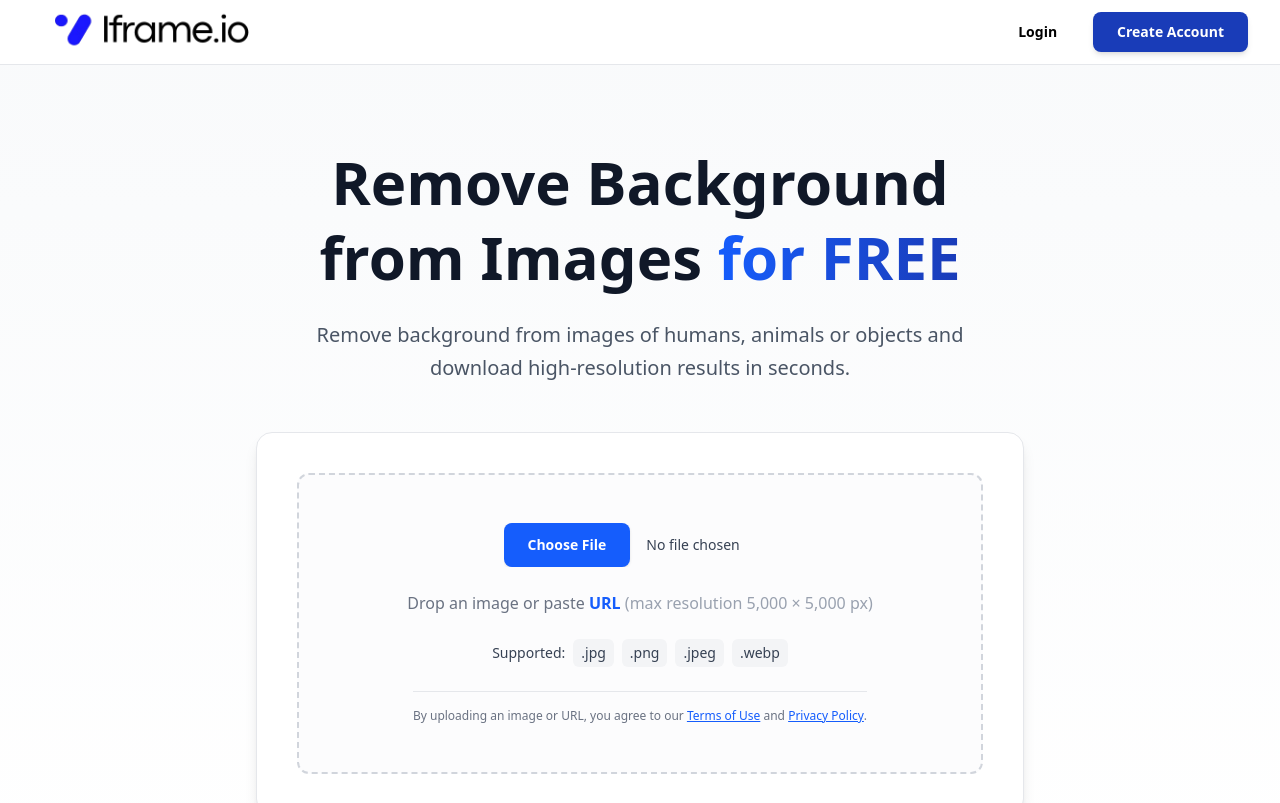
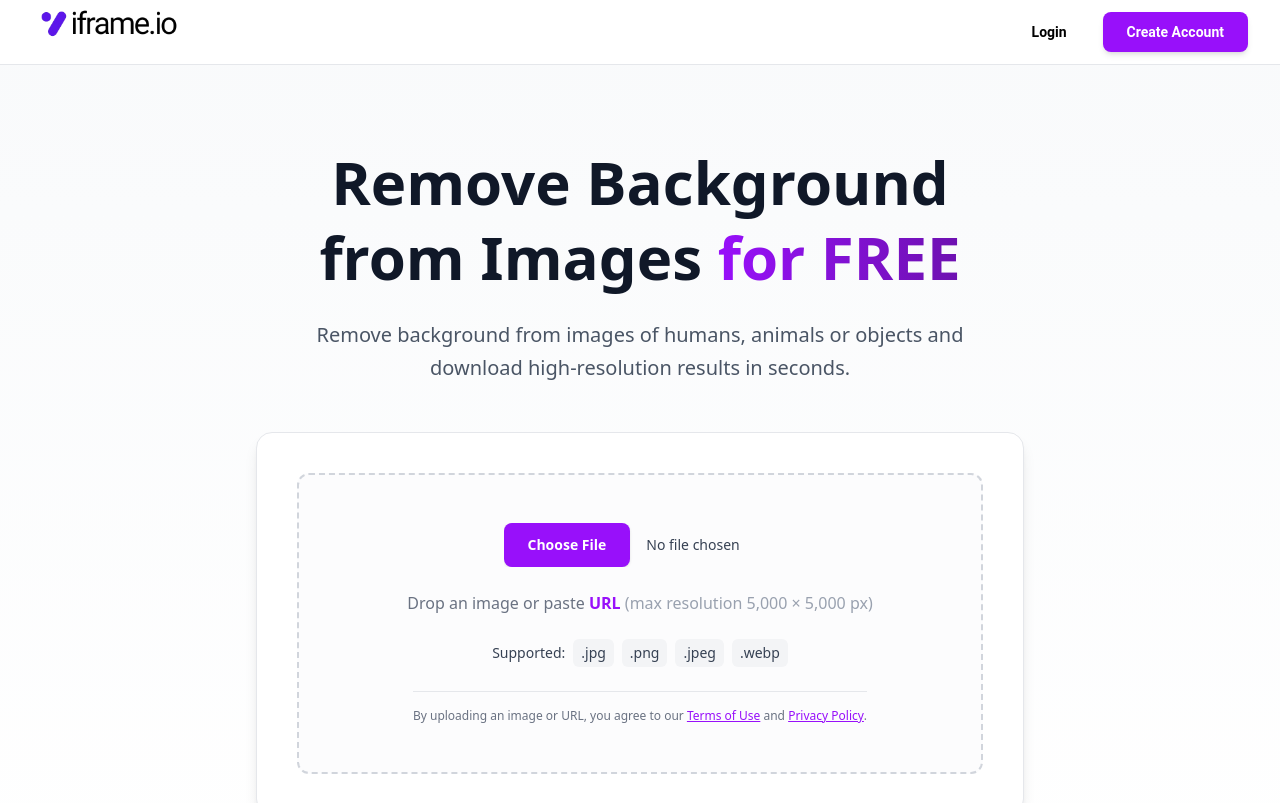
Before and after one commit to AbderaoufSouissi/Iframe.io, a React (Vite) app in the folder frontend/: page / in a window 1280 px wide. Shown: the top 803 px of the page. Built offline with nearby package versions, Linux system fonts and the light colour scheme; no server answers.

Commit message:
frontend: change the overall color scheme and style

```diff
--- a/frontend/src/components/Header.tsx
+++ b/frontend/src/components/Header.tsx
@@ -42,7 +42,7 @@ const Header = () => {
               <img
                 src="/logo.png"
                 alt="BGRemover Logo"
-                className="h-60 w-auto"
+                className="h-40 w-auto"
               />
             </Link>
           </div>
@@ -53,7 +53,7 @@ const Header = () => {
               <button onClick={openLogin} className="px-5 py-2 text-sm text-black font-semibold hover:text-gray-900 hover:bg-gray-50 rounded-lg transition-all duration-200 cursor-pointer">
               Login
             </button>
-            <button onClick={openRegister} className="px-6 py-2.5 text-sm font-semibold text-white bg-blue-800 hover:bg-blue-800 rounded-lg shadow-md hover:shadow-lg transition-all duration-200 transform cursor-pointer">
+            <button onClick={openRegister} className="px-6 py-2.5 text-sm font-semibold text-white bg-purple-600 hover:bg-purple-700 rounded-lg shadow-md hover:shadow-lg transition-all duration-200 transform cursor-pointer">
               Create Account
             </button>
             </SignedOut>
@@ -90,7 +90,7 @@ const Header = () => {
                  <SignedOut> <button onClick={openLogin} className="w-full text-center px-4 py-2.5 text-sm font-semibold text-black hover:bg-gray-50 rounded-lg transition-all duration-200">
                     Login
                   </button>
-                  <button onClick={openRegister} className="w-full px-4 py-2.5 text-sm font-semibold text-white bg-blue-800 hover:bg-blue-900 rounded-lg shadow-md hover:shadow-lg transition-all duration-200">
+                  <button onClick={openRegister} className="w-full px-4 py-2.5 text-sm font-semibold text-white bg-purple-600 hover:bg-purple-700 rounded-lg shadow-md hover:shadow-lg transition-all duration-200">
                     Create Account
                     </button></SignedOut>
                   <SignedIn>
--- a/frontend/src/components/HeroSection.tsx
+++ b/frontend/src/components/HeroSection.tsx
@@ -50,7 +50,7 @@ const HeroSection = () => {
         {/* Title */}
         <h1 className="text-5xl md:text-6xl font-semibold text-gray-900 mb-6 leading-tight">
           Remove Background from Images{' '}
-          <span className="text-transparent bg-clip-text bg-linear-to-r from-blue-600 to-blue-800">for FREE</span>
+          <span className="text-transparent bg-clip-text bg-linear-to-r from-purple-600 to-purple-800">for FREE</span>
         </h1>
 
         {/* Description */}
@@ -66,7 +66,7 @@ const HeroSection = () => {
             onDrop={handleDrop}
             className={`border-2 border-dashed rounded-xl p-10 md:p-12 transition-all duration-300 ${
               isDragging
-                ? 'border-blue-600 bg-blue-50 scale-[1.02]'
+                ? 'border-purple-600 bg-purple-50 scale-[1.02]'
                 : 'border-gray-300 bg-gray-50/50'
             }`}
           >
@@ -83,11 +83,11 @@ const HeroSection = () => {
                     file:mr-4 file:py-3 file:px-6
                     file:rounded-lg file:border-0
                     file:text-sm file:font-semibold
-                    file:bg-blue-600 file:text-white
-                    file:hover:bg-blue-700 file:transition-colors
+                    file:bg-purple-600 file:text-white
+                    file:hover:bg-purple-700 file:transition-colors
                     file:cursor-pointer file:shadow-sm
                     hover:file:shadow-md
-                    focus:outline-none focus:ring-2 focus:ring-blue-500 focus:ring-offset-2"
+                    focus:outline-none focus:ring-2 focus:ring-purple-500 focus:ring-offset-2"
                 />
               </label>
 
@@ -96,7 +96,7 @@ const HeroSection = () => {
 
               {/* Drag and drop text */}
               <p className="text-gray-500 text-base">
-                Drop an image or paste <span className="text-blue-600 font-semibold">URL</span> <span className="text-gray-400">(max resolution 5,000 × 5,000 px)</span>
+                Drop an image or paste <span className="text-purple-600 font-semibold">URL</span> <span className="text-gray-400">(max resolution 5,000 × 5,000 px)</span>
               </p>
 
               {/* Supported formats */}
@@ -111,9 +111,9 @@ const HeroSection = () => {
               {/* Terms */}
               <p className="text-xs text-gray-500 pt-4 border-t border-gray-200">
                 By uploading an image or URL, you agree to our{' '}
-                <a href="#" className="text-blue-600 hover:text-blue-700 underline font-medium transition-colors">Terms of Use</a>
+                <a href="#" className="text-purple-600 hover:text-purple-700 underline font-medium transition-colors">Terms of Use</a>
                 {' '}and{' '}
-                <a href="#" className="text-blue-600 hover:text-blue-700 underline font-medium transition-colors">Privacy Policy</a>.
+                <a href="#" className="text-purple-600 hover:text-purple-700 underline font-medium transition-colors">Privacy Policy</a>.
               </p>
             </div>
           </div>
--- a/frontend/src/index.css
+++ b/frontend/src/index.css
@@ -1 +1,7 @@
 @import "tailwindcss";
+@import url('https://fonts.googleapis.com/css2?family=Roboto:ital,wght@0,100..900;1,100..900&display=swap');
+
+
+html, body {
+  font-family: 'Roboto', sans-serif !important;
+}
--- a/frontend/src/pages/Result.tsx
+++ b/frontend/src/pages/Result.tsx
@@ -1,6 +1,7 @@
 import { useContext } from "react";
 import { AppContext } from "../context/AppContext";
 import { useNavigate } from "react-router-dom";
+import Header from "../components/Header";
 
 const Result = () => {
   const {image, resultImage} = useContext(AppContext) as any;
@@ -68,8 +69,10 @@ const Result = () => {
   };
 
   return (
-    <div className="min-h-screen bg-gray-50 px-4 py-12 font-sans">
-      <div className="max-w-6xl mx-auto">
+    <>
+      <Header />
+      <div className="min-h-screen bg-gray-50 px-4 py-12 font-sans">
+        <div className="max-w-6xl mx-auto">
         <div className="grid grid-cols-1 md:grid-cols-2 gap-8">
           {/* Original */}
           <div className="bg-white border border-gray-100 rounded-xl shadow-sm p-6">
@@ -103,13 +106,13 @@ const Result = () => {
               <div className="mt-6 flex flex-col sm:flex-row gap-3">
                 <button
                   onClick={handleDownload}
-                  className="flex-1 px-4 py-2.5 bg-blue-600 hover:bg-blue-700 text-white text-sm font-medium rounded-lg shadow-sm transition-colors focus:outline-none focus:ring-2 focus:ring-blue-500 focus:ring-offset-2"
+                  className="flex-1 px-4 py-2.5 bg-purple-600 hover:bg-purple-700 text-white text-sm font-medium rounded-lg shadow-sm transition-colors focus:outline-none focus:ring-2 focus:ring-purple-500 focus:ring-offset-2"
                 >
                   Download Image
                 </button>
                 <button
                   onClick={handleUploadNew}
-                  className="flex-1 px-4 py-2.5 bg-white hover:bg-gray-50 text-gray-700 text-sm font-medium rounded-lg border border-gray-200 shadow-sm transition-colors focus:outline-none focus:ring-2 focus:ring-blue-500 focus:ring-offset-2"
+                  className="flex-1 px-4 py-2.5 bg-white hover:bg-gray-50 text-gray-700 text-sm font-medium rounded-lg border border-gray-200 shadow-sm transition-colors focus:outline-none focus:ring-2 focus:ring-purple-500 focus:ring-offset-2"
                 >
                   Upload New Image
                 </button>
@@ -117,8 +120,9 @@ const Result = () => {
             )}
           </div>
         </div>
+        </div>
       </div>
-    </div>
+    </>
   )
 }
 
```
Also changed, not shown: frontend/public/logo.png, frontend/public/tabLogo.png.
